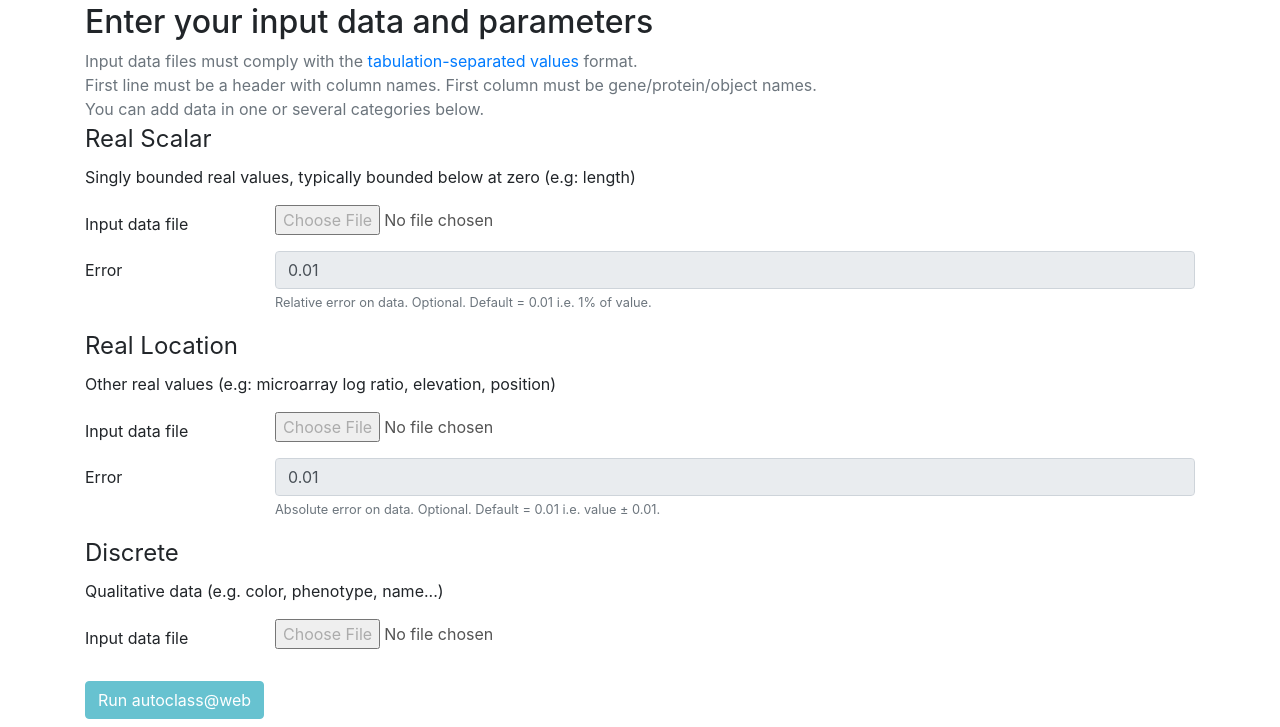
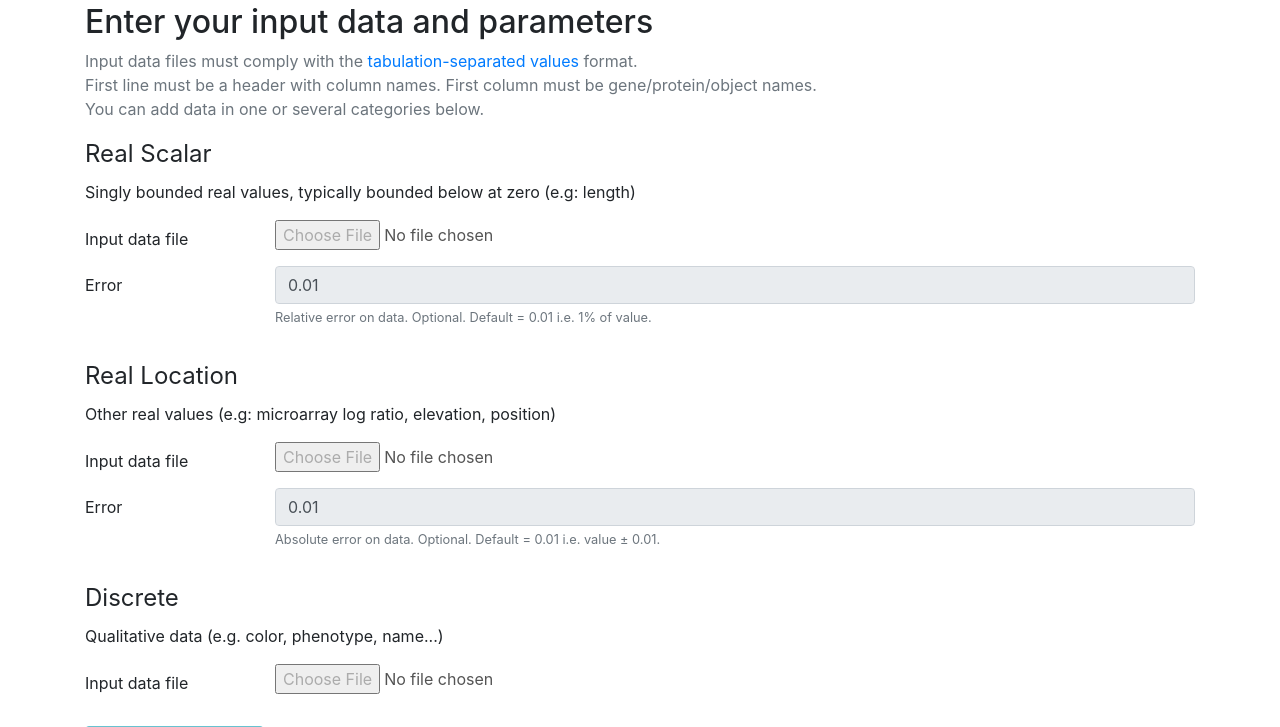
Before and after one commit to pierrepo/autoclassweb, a Flask app: template flaskapp/templates/index.html in a window 1280 px wide. Shown: the part 47-774 px from the top of the page. Run offline with Flask 2, Linux system fonts and the light colour scheme; the template is opened without the code that fills it: values that come from a table or form of the project are taken from there, others are empty; parts of the project's set-up code (start-up, migrations or seed data) failed here and were passed over; some libraries are stand-ins or nearby versions.

Commit message:
Add more space below help text

```diff
--- a/flaskapp/static/style.css
+++ b/flaskapp/static/style.css
@@ -29,6 +29,10 @@ h1 {
 h2 {
     font-size: 24px;
     line-height: 28px;
+}
+
+.helper {
+    margin-bottom: 15px;
 }
 
 .errors {
```
